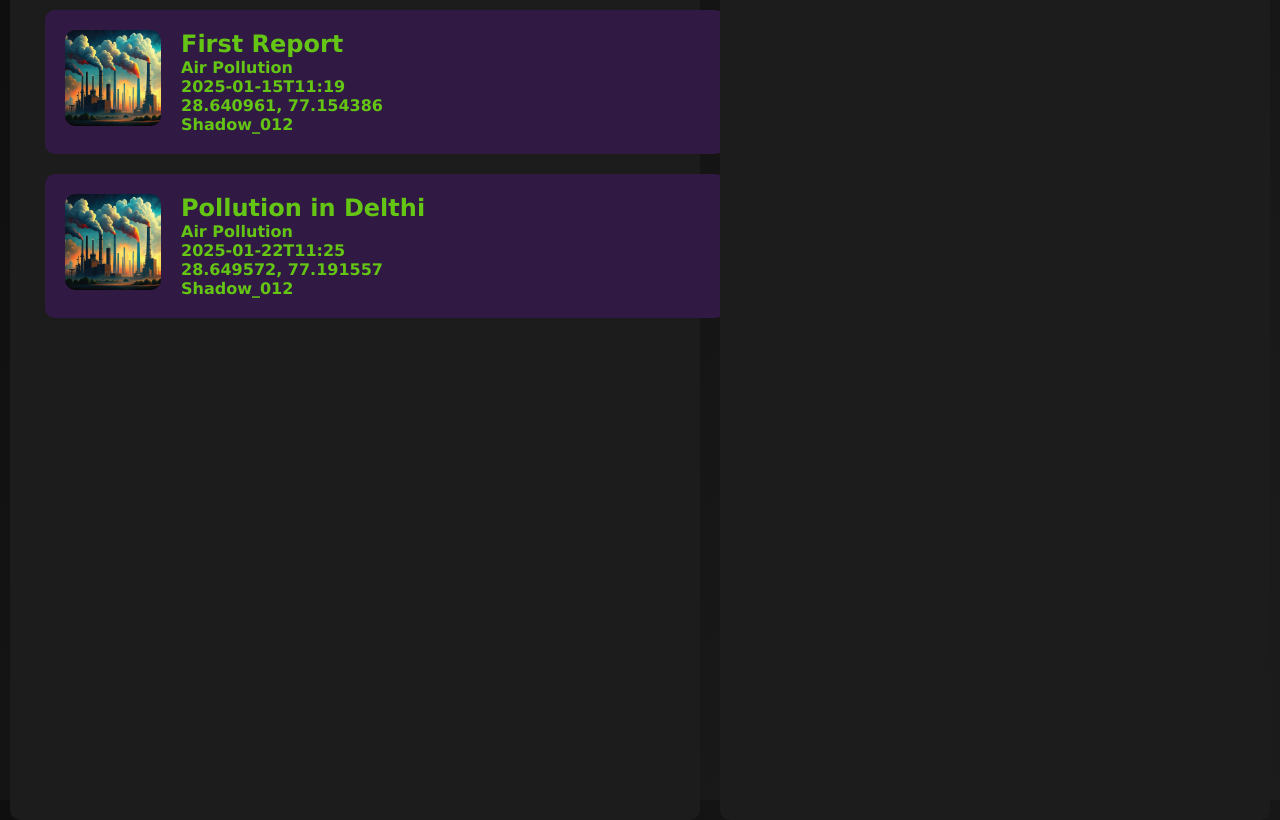
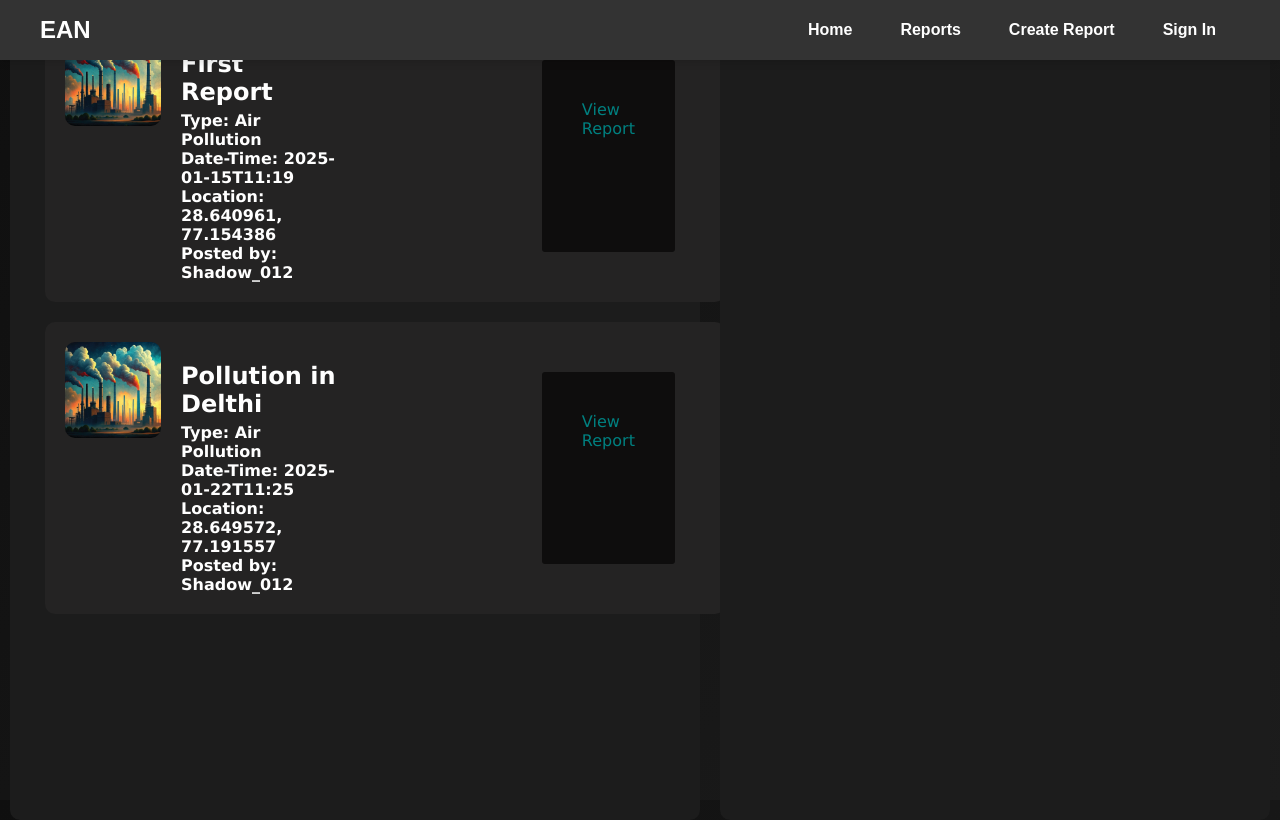
Before and after one commit to S7-Shadow/S7-HackSprint, a Flask app: page /Reports/ in a window 1280 px wide. Run offline with Flask 3, Linux system fonts and the light colour scheme; data comes from the database, SQL or seed files in the repository.

Commit message:
Frontend Changes

```diff
--- a/Application/static/Base.css
+++ b/Application/static/Base.css
@@ -1,4 +1,84 @@
-*{
+body {
+    font-family: 'Arial', sans-serif;
+    margin: 0;
+    padding: 0;
+    background: linear-gradient(135deg, #0f0f0f, #1c1c1c);
+    color: #1c1c1c;
+    display: flex;
+    justify-content: center;
+    align-items: center;
+    height: 100vh;
+    box-sizing: border-box;
+}
+
+a {
+    text-decoration: none;
+    color: #333;
+    transition: color 0.3s;
+}
+
+a:hover {
+    color: #007bff;
+}
+
+/* Header and Navigation Styles */
+header {
+    background-color: #333;
+    color: #fff;
+    padding: 1rem 0;
+    position: fixed;
+    width: 100%;
+    top: 0;
+    z-index: 1000;
+    box-shadow: 0px 4px 6px rgba(0, 0, 0, 0.1);
+}
+
+nav {
+    display: flex;
+    justify-content: space-between;
+    align-items: center;
+    max-width: 1200px;
+    margin: 0 auto;
+    padding: 0 20px;
+}
+
+.logo h4 {
+    margin: 0;
+    font-size: 1.5rem;
+}
+
+.nav-links {
+    list-style: none;
+    display: flex;
     margin: 0;
     padding: 0;
 }
+
+.nav-links li {
+    margin: 0 1rem;
+}
+
+.nav-links a {
+    color: #fff;
+    font-size: 1rem;
+    font-weight: bold;
+    padding: 0.5rem;
+    border-radius: 4px;
+    transition: background-color 0.3s;
+}
+
+.nav-links a:hover {
+    background-color: #007bff;
+}
+
+/* Responsive Design */
+@media (max-width: 768px) {
+    .nav-links {
+        flex-direction: column;
+        align-items: center;
+    }
+
+    .nav-links li {
+        margin: 0.5rem 0;
+    }
+}
--- a/Application/static/Reports.css
+++ b/Application/static/Reports.css
@@ -33,7 +33,7 @@ body {
     max-width: 1140px;
     width: 100%;
     padding: 20px 20px;
-    background: hsl(273, 46%, 18%);
+    background: hsl(0, 1%, 14%);
     border-radius: 10px;
     margin: 10px;
     font-family:'Lucida Sans', 'Lucida Sans Regular', 'Lucida Grande', 'Lucida Sans Unicode', Geneva, Verdana, sans-serif;
@@ -49,7 +49,26 @@ body {
 
 .Card div {
     margin-left: 20px;
-    color: #64c514;
+    color: #ffffff;
+}
+
+.Card div h2{
+    margin-bottom: 5px;
+}
+
+.Card div h4{
+    margin: 0;
+}
+
+.button {
+    font-family: 'Lucida Sans', 'Lucida Sans Regular', 'Lucida Grande', 'Lucida Sans Unicode', Geneva, Verdana, sans-serif;
+    margin: 30px;
+    margin-left: 200px;
+    padding: 40px 40px;
+    border-radius: 3px;
+    color: teal;
+    background-color: #0e0d0d;
+    text-decoration: none;
 }
 
 .Section {
--- a/Application/templates/Base.html
+++ b/Application/templates/Base.html
@@ -12,10 +12,25 @@
 </head>
 
 <body>
-    <!-- Header - NavBar -->
+
+    <header>
+        <nav>
+            <div class="logo">
+                <h4>EAN</h4>
+            </div>
+
+            <ul class="nav-links">
+                <li><a href="{{url_for('Home')}}">Home</a></li>
+                <li><a href="{{url_for('Reports')}}">Reports</a></li>
+                <li><a href="{{url_for('CreateReport')}}">Create Report</a></li>
+                <li><a href="{{url_for('SignIn')}}">Sign In</a></li>
+            </ul>
+        </nav>
+    </header>
+
     {% block content %}
     {% endblock %}
-    <!-- Footer - Support/Contact Links, Copyrights, Made-By section-->
+
 </body>
 
 </html>
--- a/Application/templates/Reports.html
+++ b/Application/templates/Reports.html
@@ -22,11 +22,12 @@
                 <img src="{{url_for('static', filename='Images/Report.png')}}" alt="Report Image" class="ReportImage">
                 <div>
                     <h2>{{report.Title}}</h2>
-                    <h4>{{report.Type}}</h4>
-                    <h4>{{report.DateTime}}</h4>
-                    <h4>{{report.Location}}</h4>
-                    <h4>{{report.PostedBy}}</h4>
+                    <h4>Type: {{report.Type}}</h4>
+                    <h4>Date-Time: {{report.DateTime}}</h4>
+                    <h4>Location: {{report.Location}}</h4>
+                    <h4>Posted by: {{report.PostedBy}}</h4>
                 </div>
+                <a href="{{url_for('CreateReport')}}" class="button">View Report</a>
 
             </div>
         {% endfor %}
```
Also changed, not shown: Application/static/CreateReport.css (+5 -4 lines), Application/templates/SignIn.html (+12 -7 lines), Application/templates/SignUp.html (+13 -7 lines).
